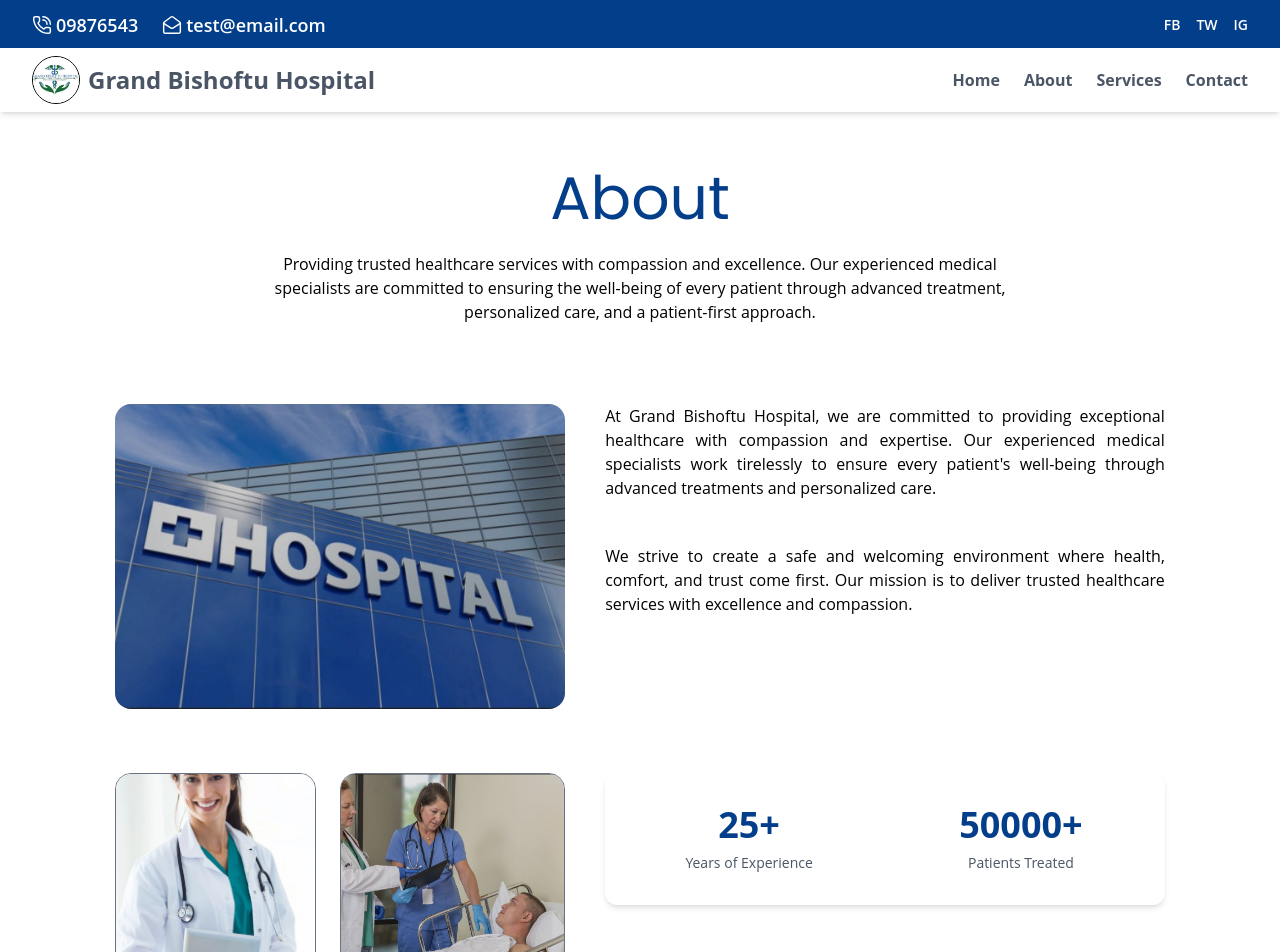
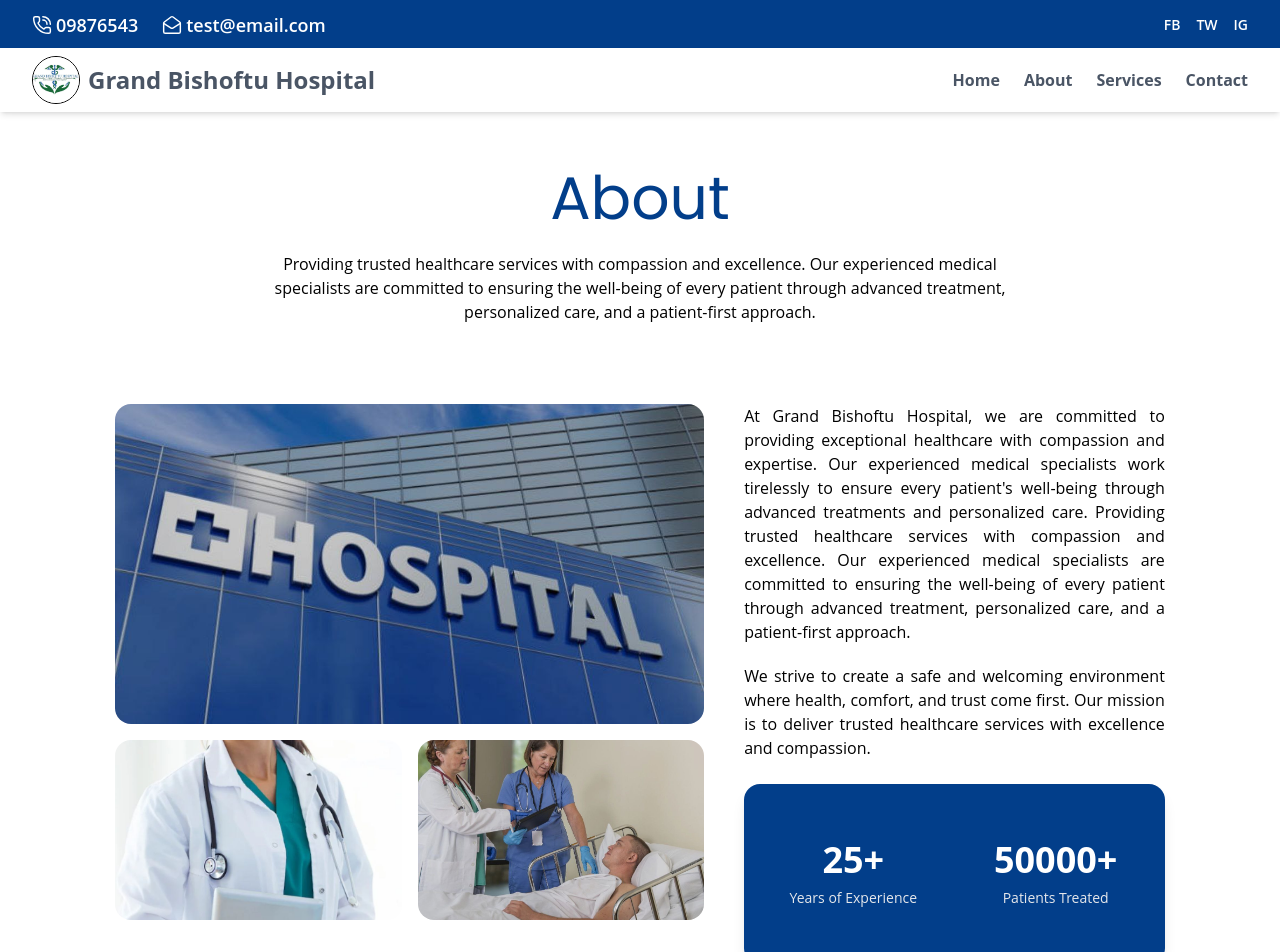
Before and after one commit to Tsedniya/Grand_Bishoftu_Hospital, a React (Vite) app in the folder myapp/: page /about in a window 1280 px wide. Shown: the top 952 px of the page. Built offline with nearby package versions, Linux system fonts and the light colour scheme.

Commit message:
frontend:aboutpage

```diff
--- a/myapp/package.json
+++ b/myapp/package.json
@@ -11,6 +11,7 @@
   },
   "dependencies": {
     "@tailwindcss/vite": "^4.1.16",
+    "aos": "^2.3.4",
     "lucide-react": "^0.552.0",
     "react": "^19.1.1",
     "react-dom": "^19.1.1",
--- /dev/null
+++ b/myapp/src/components/ContactUs.jsx
@@ -0,0 +1,78 @@
+import React, { useRef, useEffect, useState } from "react";
+
+const ContactUs = () => {
+  const formRef = useRef(null);
+  const [visible, setVisible] = useState(false);
+
+  useEffect(() => {
+    const observer = new IntersectionObserver(
+      ([entry]) => {
+        if (entry.isIntersecting) {
+          setVisible(true);
+          observer.unobserve(entry.target);
+        }
+      },
+      { root: null, rootMargin: "0px", threshold: 0.5 }
+    );
+
+    if (formRef.current) observer.observe(formRef.current);
+
+    return () => observer.disconnect();
+  }, []);
+
+  return (
+    <section
+      className="relative w-full py-24 flex justify-center items-start bg-cover bg-center"
+      style={{
+        backgroundImage:
+          "url('https://demo.divi-pixel.com/vetcare/wp-content/uploads/sites/32/2022/12/fbc-Asset-1.svg')",
+ }}
+    >
+      <div className="w-full max-w-lg">
+        <div
+          ref={formRef}
+          className={`
+            sticky top-24 bg-white rounded-xl shadow-xl p-8 w-full transform transition-all duration-800 ${
+              visible ? "opacity-100 translate-y-0" : "opacity-0 translate-y-8"
+            }
+          `}
+        >
+          <h2 className="text-3xl font-bold text-[#023E8A] mb-4 text-center">
+            Book a Free Consulting
+          </h2>
+
+          <p className="text-gray-600 mb-6 text-center">
+            Lorem ipsum dolor sit amet, consectetur adipiscing elit. Maecenas
+            augue neque, venenatis id urna ut, interdum auctor enim.
+          </p>
+
+          <form className="flex flex-col gap-4">
+            <input
+              type="text"
+              placeholder="Your Name"
+              className="p-3 border rounded-lg focus:outline-none focus:ring-2 focus:ring-blue-500"
+            />
+            <input
+              type="email"
+              placeholder="Your Email"
+              className="p-3 border rounded-lg focus:outline-none focus:ring-2 focus:ring-blue-500"
+            />
+            <textarea
+              rows={5}
+              placeholder="Your Message"
+              className="p-3 border rounded-lg focus:outline-none focus:ring-2 focus:ring-blue-500"
+            />
+            <button
+              type="submit"
+              className="mt-4 bg-[#023E8A] text-white py-3 rounded-lg hover:bg-blue-700 transition-colors"
+            >
+              Send Message
+            </button>
+          </form>
+        </div>
+      </div>
+    </section>
+  );
+};
+
+export default ContactUs;
--- a/myapp/src/components/Homeone.jsx
+++ b/myapp/src/components/Homeone.jsx
@@ -6,7 +6,7 @@ import heart from "../assets/heart.svg";
 
 const Homeone = () => {
   return (
-    <div className="mt-43 flex flex-col lg:flex-row  bg-white items-center justify-between pt-10 pb-16 px-4 sm:px-[5vw] md:px-[7vw] lg:px-[9vw] gap-8">
+    <div className="mt-53 flex flex-col lg:flex-row  bg-white items-center justify-between pt-10 pb-16 px-4 sm:px-[5vw] md:px-[7vw] lg:px-[9vw] gap-8">
       {/* Image Section */}
       <div className="relative w-full lg:w-1/2 flex items-center justify-center py-6">
         {/* Soft background glow */}
--- a/myapp/src/components/TitleAbout.jsx
+++ b/myapp/src/components/TitleAbout.jsx
@@ -3,12 +3,16 @@ import CountUp from "../components/CountUp";
 
 import hospital from "../assets/hospital.jpg";
 import doctor from "../assets/doctor.jpg";
-import inside from "../assets/inside.jpg";
 import middle from "../assets/middle.jpg";
 
 const TitleAbout = () => {
+
+  const imgStyle =
+    "rounded-2xl object-cover w-full h-full transition-transform duration-300 hover:scale-110";
+
   return (
     <div className="mt-10 bg-white py-16 px-4 sm:px-[5vw] md:px-[7vw] lg:px-[9vw]">
+
       {/* Title */}
       <div className="flex flex-col items-center">
         <p className="text-center font-poppins text-3xl md:text-6xl text-[#023E8A] mt-8 md:mt-16">
@@ -23,82 +27,78 @@ const TitleAbout = () => {
       </div>
 
       {/* Main Section */}
-      <div className="my-20 flex flex-col gap-16">
-        {/* Row 1 — Hospital + Text */}
-        <div className="flex flex-col md:flex-row gap-10 items-center md:items-start">
-          {/* Image */}
-          <div className="flex justify-center md:max-w-[450px] w-full">
-            <img
-              className="w-full rounded-2xl transition-transform duration-300 hover:scale-105"
-              src={hospital}
-              alt="Hospital"
-            />
+      <div className="my-20 flex flex-col md:flex-row gap-10 items-start">
+
+        {/* Left: Image Group */}
+        <div className="w-full md:w-7/12 flex flex-col gap-4">
+
+          {/* Big image */}
+          <div className="h-[320px] overflow-hidden">
+            <img src={hospital} alt="Hospital" className={imgStyle} />
           </div>
 
-          {/* Text */}
-          <div className="flex-1 flex flex-col justify-center gap-6 text-justify">
+          {/* Container for 2 small images */}
+          <div className="flex gap-4 h-[180px]">
+            <div className="flex-1 overflow-hidden">
+              <img src={doctor} alt="Doctor" className={imgStyle} />
+            </div>
+            <div className="flex-1 overflow-hidden">
+              <img src={middle} alt="Inside" className={imgStyle} />
+            </div>
+          </div>
+
+        </div>
+
+        {/* Right: Text + Stats Card */}
+        <div className="w-full md:w-5/12 flex flex-col justify-between gap-6">
+
+          {/* Top Text */}
+          <div className="text-justify">
             <p>
               At Grand Bishoftu Hospital, we are committed to providing exceptional
               healthcare with compassion and expertise. Our experienced medical
               specialists work tirelessly to ensure every patient's well-being
-              through advanced treatments and personalized care.
+              through advanced treatments and personalized care. Providing trusted
+              healthcare services with compassion and excellence. Our experienced
+              medical specialists are committed to ensuring the well-being of every
+              patient through advanced treatment, personalized care, and a
+              patient-first approach.
             </p>
+
             <p className="mt-5">
               We strive to create a safe and welcoming environment where health,
               comfort, and trust come first. Our mission is to deliver trusted
               healthcare services with excellence and compassion.
             </p>
           </div>
-        </div>
 
-        {/* Row 2 — Images + Stats */}
-        <div className="flex flex-col md:flex-row gap-10 items-center md:items-start">
-          {/* Images */}
-          <div className="flex justify-center gap-6 w-full md:w-[450px]">
-            <img
-              className="border border-gray-500 rounded-2xl w-1/2 h-[230px] object-cover transition-transform duration-300 hover:scale-105"
-              src={doctor}
-              alt="Doctor"
-            />
-            <img
-              className="border border-gray-500 rounded-2xl w-1/2 h-[230px] object-cover transition-transform duration-300 hover:scale-105"
-              src={middle}
-              alt="Inside"
-            />
-          </div>
+          {/* Stats Card aligned with bottom images */}
+          <div className="bg-[#023E8A] rounded-2xl shadow-lg p-8 w-full transition-all duration-300 hover:shadow-xl hover:-translate-y-1 mt-auto h-[180px] flex items-center">
+            <div className="grid grid-cols-1 sm:grid-cols-2 gap-y-6 gap-x-12 text-center w-full">
 
-          {/* Stats */}
-          <div className="w-full md:flex-1">
-            <div className="bg-white rounded-xl shadow-md p-8">
-
-              <div className="grid grid-cols-1 sm:grid-cols-2 gap-y-6 gap-x-12 text-center">
-
-                {/* Stat 1 */}
               <div>
-                  <div className="text-3xl md:text-4xl font-bold text-[#023E8A]">
+                <div className="text-3xl md:text-4xl font-bold text-white">
                   <CountUp end={25} suffix="+" />
                 </div>
-                  <p className="mt-2 text-sm text-gray-600">
+                <p className="mt-2 text-sm text-gray-200">
                   Years of Experience
                 </p>
               </div>
 
-                {/* Stat 2 */}
               <div>
-                  <div className="text-3xl md:text-4xl font-bold text-[#023E8A]">
+                <div className="text-3xl md:text-4xl font-bold text-white">
                   <CountUp end={50000} suffix="+" />
                 </div>
-                  <p className="mt-2 text-sm text-gray-600">
+                <p className="mt-2 text-sm text-gray-200">
                   Patients Treated
                 </p>
               </div>
 
             </div>
           </div>
+
         </div>
 
-
-        </div>
       </div>
     </div>
   );
--- a/myapp/src/pages/Home.jsx
+++ b/myapp/src/pages/Home.jsx
@@ -3,6 +3,7 @@ import Hero from '../components/Hero'
 import HeroSecond from '../components/HeroSecond'
 import TitleAbout from '../components/TitleAbout'
 import Homeone from '../components/Homeone'
+import ContactUs from '../components/ContactUs'
 
 
 
@@ -11,6 +12,7 @@ const Home = () => {
     <div>
       <HeroSecond />
       <Homeone/>
+      <ContactUs/>
 
     </div>
   )
```
Also changed, not shown: 1 other file (tests, documents, lock files or other folders). Lines whose indentation alone changed are shown as unchanged.
